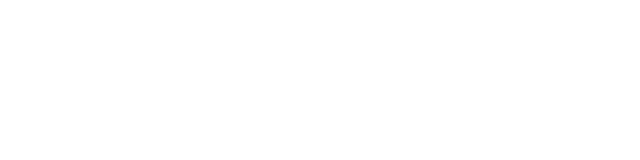
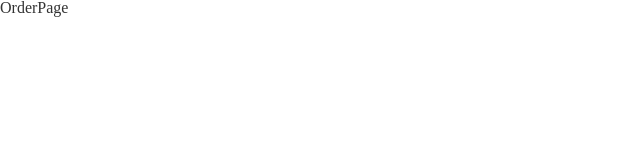
Before and after one commit to baekg6/React-Mall, a React (Create React App) app: page /order in a window 1280 px wide. Before the commit this address had no page. Shown: the top 160 px of the page, without its empty margins (0-640 px from the left). Built offline with nearby package versions, Linux system fonts and the light colour scheme.

Commit message:
Docs: CartPage를 OrderPage로 이름 수정

```diff
--- a/src/App.jsx
+++ b/src/App.jsx
@@ -5,7 +5,7 @@
 import HomePage from './pages/HomePage/HomePage';
 import ProductDetail from './pages/ProductDetail/ProductDetail';
 import './app.css';
-import CartPage from './pages/CartPage/CartPage';
+import OrderPage from './pages/OrderPage/OrderPage';
 
 const GlobalStyle = createGlobalStyle`
     ${reset}
@@ -23,7 +23,7 @@
                 <Routes>
                     <Route path="/" element={<HomePage />} />
                     <Route path="/product/:id" element={<ProductDetail />} />
-                    <Route path="/cart" element={<CartPage />} />
+                    <Route path="/order" element={<OrderPage />} />
                 </Routes>
             </BrowserRouter>
         </>
--- a/src/components/Cart/Cart.jsx
+++ b/src/components/Cart/Cart.jsx
@@ -11,5 +11,5 @@
 `;
 
 export default function Cart() {
-    return <CartButton to={'/cart'}></CartButton>;
+    return <CartButton to={'/order'}></CartButton>;
 }
--- a/src/pages/CartPage/CartPage.jsx
+++ /dev/null
@@ -1,5 +0,0 @@
-import React from 'react';
-
-export default function CartPage() {
-    return <div>CartPage</div>;
-}
--- /dev/null
+++ b/src/pages/OrderPage/OrderPage.jsx
@@ -0,0 +1,5 @@
+import React from 'react';
+
+export default function OrderPage() {
+    return <div>OrderPage</div>;
+}
```
